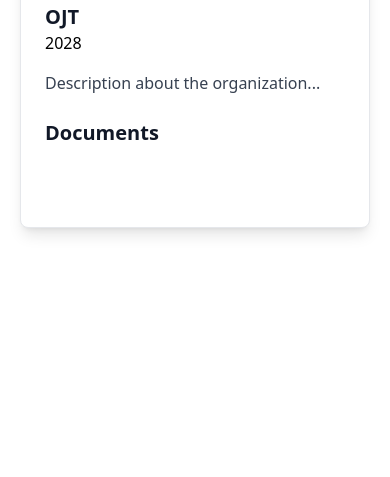
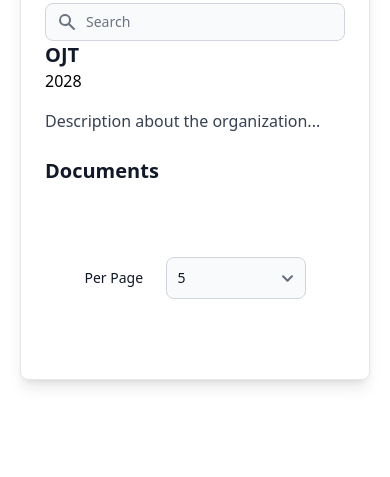
Before and after one commit to kirigaya211/osas, a Laravel app: page /dashboard/organization/2028 in a window 390 px wide. Shown: the part 367-844 px from the top of the page. Run offline with Laravel 12, Linux system fonts and the light colour scheme; a user stored in the database is signed in; data comes from the database, SQL or seed files in the repository; style sheets or scripts are compiled from the project's sources; some libraries are stand-ins or nearby versions.

Commit message:
"FINISH"

```diff
--- a/app/Livewire/OrganizationView.php
+++ b/app/Livewire/OrganizationView.php
@@ -10,6 +10,8 @@
 class OrganizationView extends Component
 {
     public $organizationID;
+    public $search = '';
+    public $perPage = 5;
 
     public function viewDocument($file){
         return redirect()->route('organization.documentView', ['file' => $file, 'orgID' => $this->organizationID]);
@@ -21,7 +23,7 @@
     public function render()
     {
         $organization = Organization::where('OrganizationID', $this->organizationID)->first();
-        $document = OrganizationDocumentList::where('OrganizationEmail', $organization->OrganizationEmail)->get();
+        $document =OrganizationDocumentList::query()->where('OrganizationEmail', $organization->OrganizationEmail)->search($this->search)->paginate($this->perPage);
         return view('livewire.organization-view',[
             'organization' => $organization,
             'data'=>$document,
--- a/app/Livewire/Process.php
+++ b/app/Livewire/Process.php
@@ -10,7 +10,7 @@
     public $applicationType = null;
     public $modal = false;
     public $applicationNum;
-
+    public $exist=true;
 
 
 
@@ -42,7 +42,7 @@
     if ($applications->isEmpty()) {
         $this->modal = true;
         session()->flash('message', 'Application not found');
-        return;
+        return $this->exist = false;
     }
 
     // Start building the message table
--- a/app/Livewire/Reaccreditation.php
+++ b/app/Livewire/Reaccreditation.php
@@ -16,6 +16,7 @@
     public $contactNumber;
     public $checklist = [];
     public $modal = false;
+    public $exist=true;
 
     protected $rules = [
         'organizationId' => 'required|numeric',
@@ -32,7 +33,7 @@
         if ($organization==null) {
             $this->modal = true;
             session()->flash('message', "Organization not found");
-            return;
+            return $this->exist = false;
         }
 
         $application = ApplicationInfo::create([
--- a/resources/views/livewire/accreditation.blade.php
+++ b/resources/views/livewire/accreditation.blade.php
@@ -85,9 +85,6 @@
             @endif
         </div>
 
-
-
-
         <div class="items-center mt-6 flex">
             <x-button wire:click="submit"
                 class="bg-gradient-to-r from-orange-400 to-red-600 text-white font-bold py-2 px-4 rounded-full shadow-md hover:from-orange-500 hover:to-red-700 ml-auto">
--- a/resources/views/livewire/organization-view.blade.php
+++ b/resources/views/livewire/organization-view.blade.php
@@ -19,13 +19,32 @@
             </div>
 
             <div class="mt-6 sm:mt-8 lg:mt-0">
-                @if ($organization->OrganizationStatus===1)
-                <div class="flex justify-end">
+
+
+                <div class="flex justify-between items-center">
+                    <div class="flex w-full lg:w-1/2">
+                        <div class="relative w-full">
+                            <div class="absolute inset-y-0 left-0 flex items-center pl-3 pointer-events-none">
+                                <svg aria-hidden="true" class="w-5 h-5 text-gray-500 dark:text-gray-400" fill="currentColor"
+                                    viewbox="0 0 20 20" xmlns="http://www.w3.org/2000/svg">
+                                    <path fill-rule="evenodd"
+                                        d="M8 4a4 4 0 100 8 4 4 0 000-8zM2 8a6 6 0 1110.89 3.476l4.817 4.817a1 1 0 01-1.414 1.414l-4.816-4.816A6 6 0 012 8z"
+                                        clip-rule="evenodd" />
+                                </svg>
+                            </div>
+                            <input wire:model.live.debounce.300ms="search" type="text"
+                                class="bg-gray-50 border border-gray-300 text-gray-900 text-sm rounded-lg focus:ring-primary-500 focus:border-primary-500 block w-full pl-10 p-2"
+                                placeholder="Search" required="">
+                        </div>
+                    </div>
+                    @if ($organization->OrganizationStatus===1)
                     <button wire:click="generateCOR({{ $organization->OrganizationID }})" class="btn btn-primary bg-gradient-to-r from-yellow-400 to-red-500 text-white font-bold py-3 px-6 rounded shadow-lg hover:from-yellow-500 hover:to-red-600">
                         Generate COR
                     </button>
+                    @endif
+
                 </div>
-                @endif
+
                 <h1 class="text-xl font-semibold text-gray-900 sm:text-2xl dark:text-white">
                     {{ $organization->OrganizationName ?? 'Organization Title' }}
                 </h1>
@@ -52,7 +71,27 @@
                     @endforeach
                 </div>
                 <h2 class="my-6 md:my-8 border-gray-200 dark:border-gray-800" />
+                <div class="py-4 px-3">
+                    <div class="flex flex-col lg:flex-row justify-between items-center">
+                        <div class="flex space-x-4 items-center mb-4 lg:mb-0">
+                            <label class="w-32 text-sm font-medium text-gray-900">Per Page</label>
+                            <select wire:model.live="perPage"
+                                class="bg-gray-50 border border-gray-300 text-gray-900 text-sm rounded-lg focus:ring-blue-500 focus:border-blue-500 block w-full lg:w-auto p-2.5">
+                                <option value="5">5</option>
+                                <option value="10">10</option>
+                                <option value="20">20</option>
+                                <option value="50">50</option>
+                                <option value="100">100</option>
+                            </select>
+                        </div>
+
+                        <div class="w-full lg:w-auto overflow-x-auto">
+                            {{ $data->links() }}
+                        </div>
+                    </div>
+                </div>
             </div>
+
         </div>
 
     </div>
```
Also changed, not shown: resources/views/livewire/process.blade.php (+15 -6 lines), resources/views/livewire/reaccreditation.blade.php (+8 -5 lines), resources/views/livewire/review-application.blade.php (+5 -7 lines).
